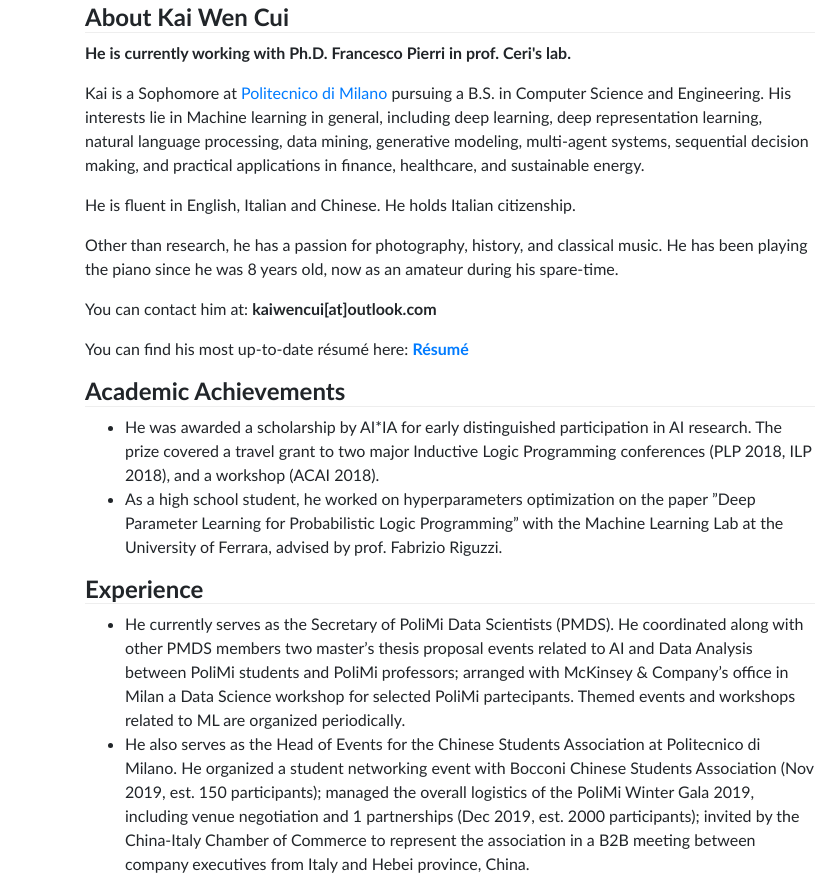
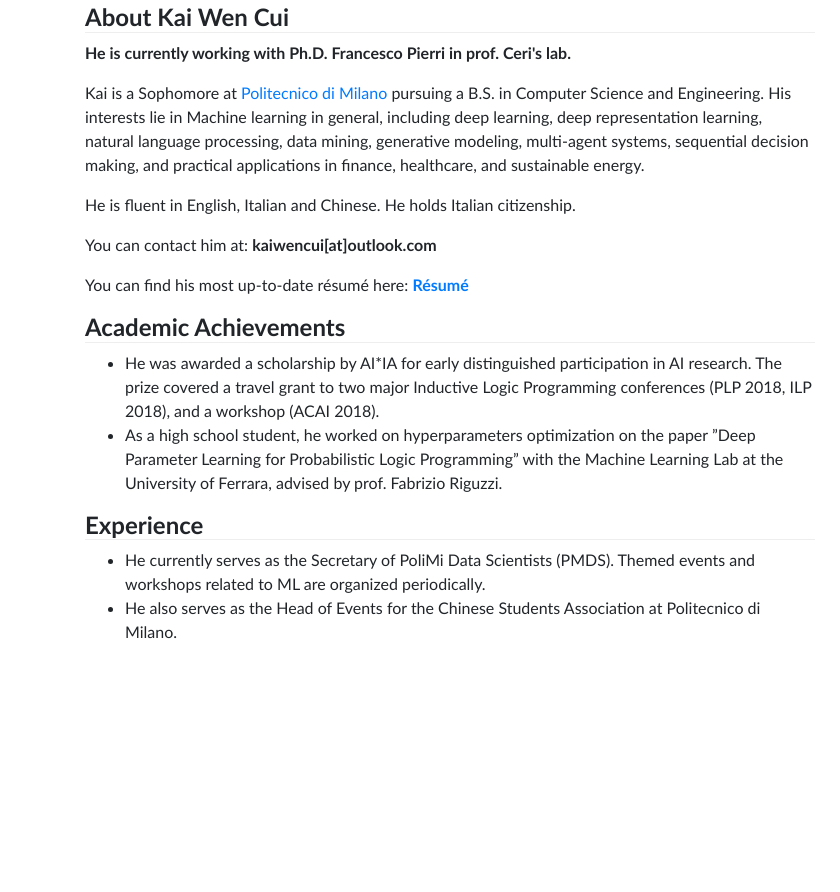
Before and after one commit to kaiwencui/kaiwencui.github.io, a plain HTML site: page index.html in a window 1280 px wide. Shown: the part 402-1294 px from the top of the page, 0-840 px from the left. After the commit the page ends 1062 px from the top, so only its background shows below. Drawn offline with nearby package versions, Linux system fonts and the light colour scheme; grey boxes are pictures that could not be loaded.

Commit message:
Update index.html

```diff
--- a/index.html
+++ b/index.html
@@ -43,7 +43,6 @@
 <p><strong>He is currently working with Ph.D. Francesco Pierri in prof. Ceri&#39;s lab.</strong></p>
 <p>Kai is a Sophomore at <a href='https://en.wikipedia.org/wiki/Polytechnic_University_of_Milan'>Politecnico di Milano</a> pursuing a B.S. in Computer Science and Engineering. His interests lie in Machine learning in general, including deep learning, deep representation learning, natural language processing, data mining, generative modeling, multi-agent systems, sequential decision making, and practical applications in finance, healthcare, and sustainable energy.</p>
 <p>He is fluent in English, Italian and Chinese. He holds Italian citizenship.</p>
-<p>Other than research, he has a passion for photography, history, and classical music. He has been playing the piano since he was 8 years old, now as an amateur during his spare-time.</p>
 <p>You can contact him at: <b>kaiwencui[at]outlook.com</b></p>
 <p>You can find his most up-to-date résumé here: <a href='file:///Users/kaiwencui/Desktop/Projects/kaiwencui/resume.pdf'><b>Résumé</b></a></p>
 
@@ -56,8 +55,8 @@
 </ul>
 <h4>Experience</h4>
 <ul>
-<li> He currently serves as the Secretary of PoliMi Data Scientists (PMDS). He coordinated along with other PMDS members two master’s thesis proposal events related to AI and Data Analysis between PoliMi students and PoliMi professors; arranged with McKinsey &amp; Company’s office in Milan a Data Science workshop for selected PoliMi partecipants. Themed events and workshops related to ML are organized periodically.</li>
-<li>He also serves as the Head of Events for the Chinese Students Association at Politecnico di Milano. He organized a student networking event with Bocconi Chinese Students Association (Nov 2019, est. 150 participants); managed the overall logistics of the PoliMi Winter Gala 2019, including venue negotiation and 1 partnerships (Dec 2019, est. 2000 participants); invited by the China-Italy Chamber of Commerce to represent the association in a B2B meeting between company executives from Italy and Hebei province, China.</li>
+<li> He currently serves as the Secretary of PoliMi Data Scientists (PMDS). Themed events and workshops related to ML are organized periodically.</li>
+<li>He also serves as the Head of Events for the Chinese Students Association at Politecnico di Milano.</li>
 
         </div>
 
```
